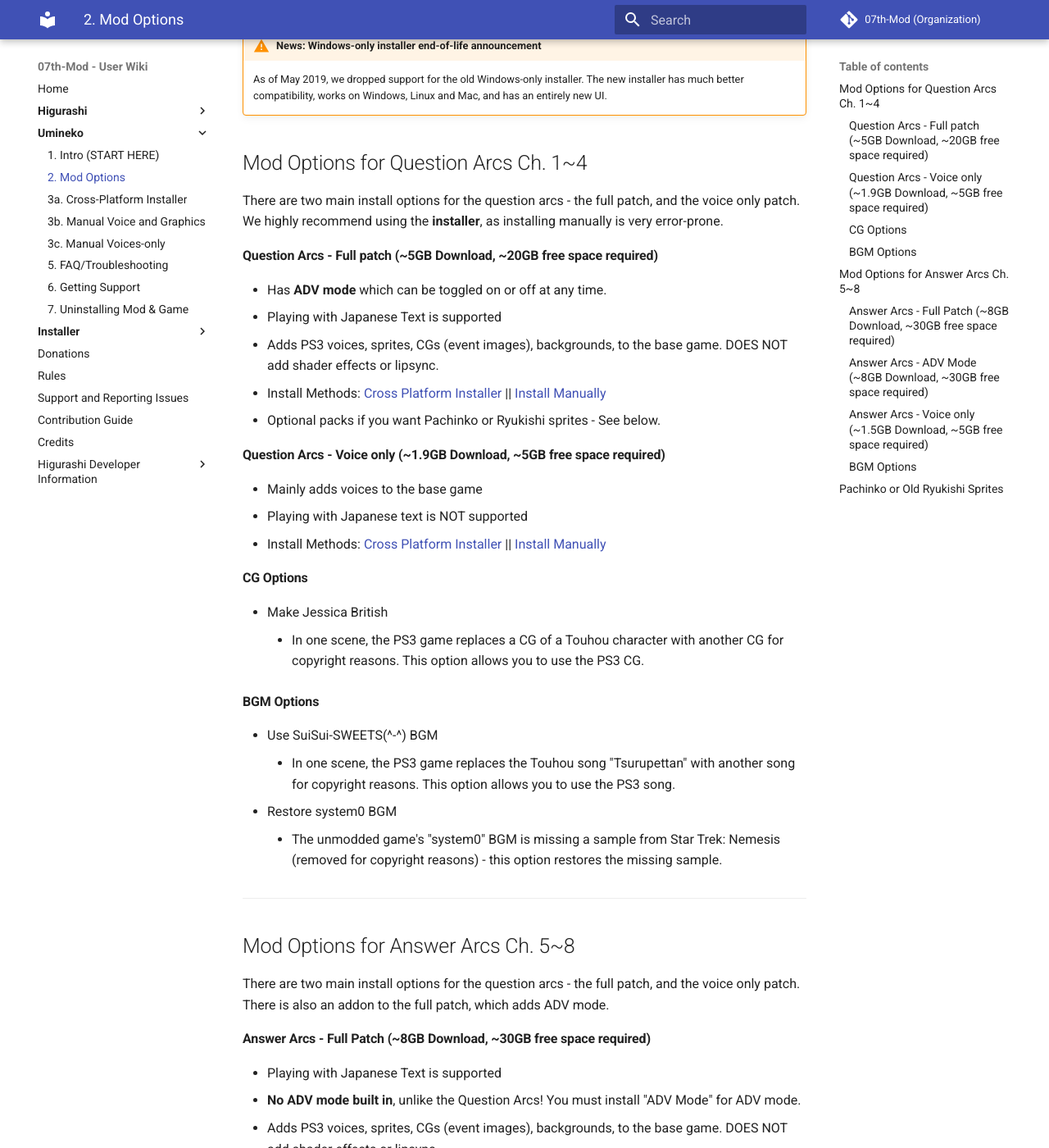
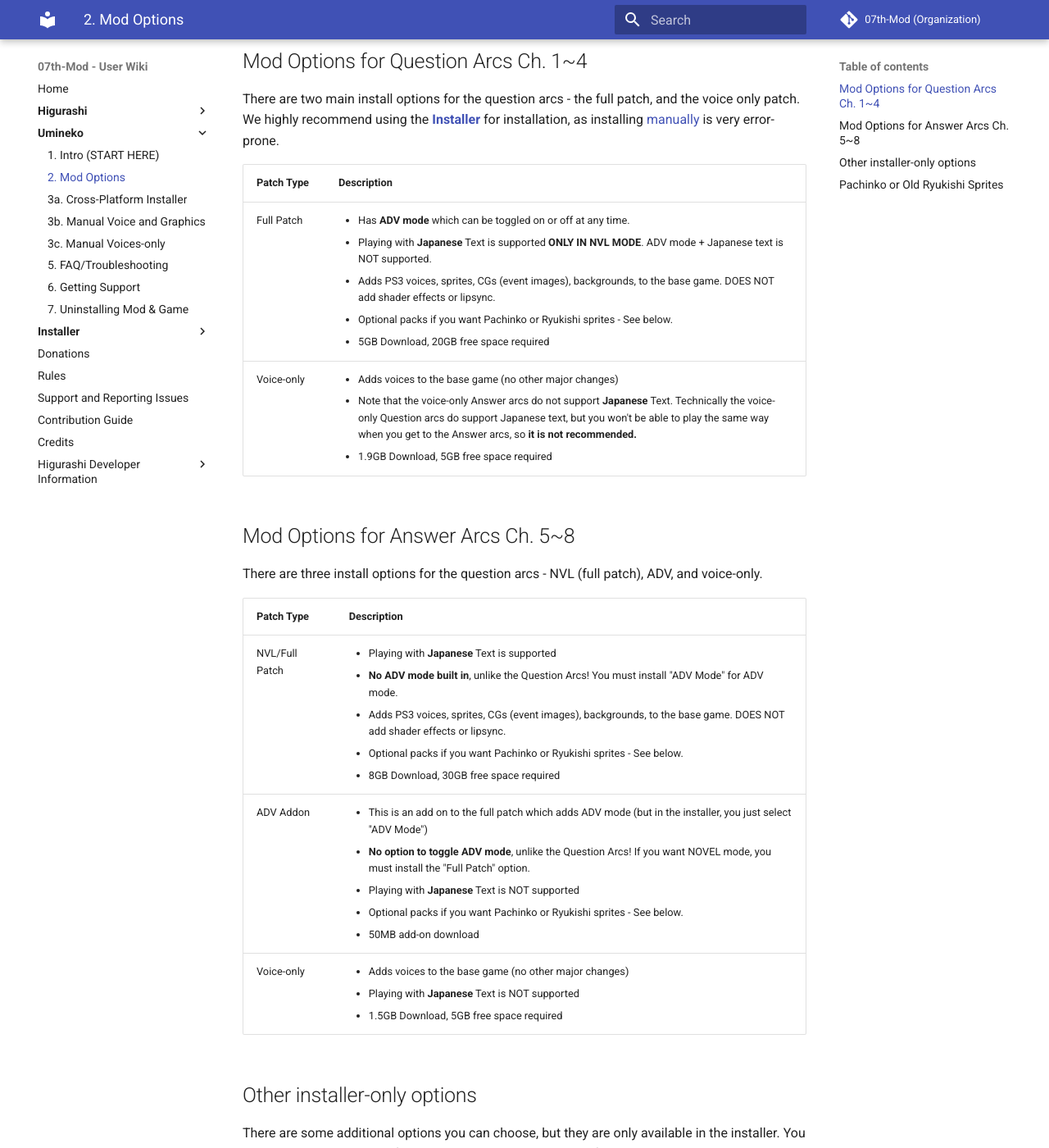
Before and after one commit to 07th-mod/wiki, an MkDocs documentation site: the page built from docs/Umineko/Umineko-Mod-Options.md, in a window 1280 px wide and 1400 px high, scrolled down 1210 px. Shown: the whole window at 82% size. Built offline with MkDocs 1.6.1 and Material for MkDocs 9.7.7, drawn with Linux system fonts in a browser that asks for light colours; some of the changed text lies outside the part shown.

Commit message:
Update formatting and content of umineko options page

```diff
--- a/docs/Umineko/Umineko-Getting-started.md
+++ b/docs/Umineko/Umineko-Getting-started.md
@@ -53,11 +53,13 @@
 
 ## Known Issues
 
+- Timed text/voice (timed text/voice which appears without you clicking to advance) won't advance automatically in the 'normal' scripts. This is fixed in the experimental scripts.
 - Older computers and computers using integrated graphics may have problems with the mod:
-  - The credits may not display at all (you will hear music, but only be shown a blank screen). We think this is because the 1080p credits images are too large for some computers to support, so the engine just does not display them at all. This usually affects users with (old) integrated graphics.
-  - You may encounter performance issues with old/slow CPUs, as the engine does quite a bit of graphics rendering on the CPU.
+    - The credits may not display at all (you will hear music, but only be shown a blank screen). We think this is because the 1080p credits images are too large for some computers to support, so the engine just does not display them at all. This usually affects users with (old) integrated graphics.
+    - You may encounter performance issues with old/slow CPUs, as the engine does quite a bit of graphics rendering on the CPU.
 - Steam Sync is disabled (See [the "Steam Sync doesn't work!" FAQ](Umineko-Part-0-TroubleShooting-and-FAQ.md#steam-sync-doesnt-work) if you wish to re-enable it)
 - For the Question Arcs, the voice quality near the start of the game is poor for some characters (sounds like a phasing effect). The raw PS3 audio files have this problem as well, so I don't think we can fix this.
+- If you want to play in Japanese, you should use the **experimental scripts** and **NVL** mode ONLY. Playing in Japanese with other options currently have issues.
 
 ## Higurashi Mod Feature Comparison
 
--- a/docs/Umineko/Umineko-Mod-Options.md
+++ b/docs/Umineko/Umineko-Mod-Options.md
@@ -45,72 +45,95 @@
 
 A more detailed sprite comparison, with more characters, may be found [here](https://07th-mod.com/wiki/Umineko/img/umineko-sprite-comparison.png).
 
-!!! warning "News: Windows-only installer end-of-life announcement"
-    As of May 2019, we dropped support for the old Windows-only installer. The new installer has much better compatibility, works on Windows, Linux and Mac, and has an entirely new UI.
-
 ## Mod Options for Question Arcs Ch. 1~4
 
-There are two main install options for the question arcs - the full patch, and the voice only patch. We highly recommend using the **installer**, as installing manually is very error-prone.
+There are two main install options for the question arcs - the full patch, and the voice only patch. We highly recommend using the **[Installer](Umineko-Part-3a-Cross-Platform-Installer.md)** for installation, as installing [manually]((Umineko-Part-1.1---Voices-only-Patch.md)) is very error-prone.
 
-#### Question Arcs - Full patch (~5GB Download, ~20GB free space required)
-
-- Has **ADV mode** which can be toggled on or off at any time.
-- Playing with Japanese Text is supported
-- Adds PS3 voices, sprites, CGs (event images), backgrounds, to the base game. DOES NOT add shader effects or lipsync.
-- Install Methods: [Cross Platform Installer](Umineko-Part-3a-Cross-Platform-Installer.md) || [Install Manually](Umineko-Part-1---Voice-and-Graphics-Patch.md)
-- Optional packs if you want Pachinko or Ryukishi sprites - See below.
-
-#### Question Arcs - Voice only (~1.9GB Download, ~5GB free space required)
-
-- Mainly adds voices to the base game
-- Playing with Japanese text is NOT supported
-- Install Methods:  [Cross Platform Installer](Umineko-Part-3a-Cross-Platform-Installer.md) || [Install Manually](Umineko-Part-1.1---Voices-only-Patch.md)
-
-#### CG Options
-
-- Make Jessica British
-    - In one scene, the PS3 game replaces a CG of a Touhou character with another CG for copyright reasons. This option allows you to use the PS3 CG.
-
-#### BGM Options
-
-- Use SuiSui-SWEETS(^-^) BGM
-    - In one scene, the PS3 game replaces the Touhou song "Tsurupettan" with another song for copyright reasons. This option allows you to use the PS3 song.
-- Restore system0 BGM
-    - The unmodded game's "system0" BGM is missing a sample from Star Trek: Nemesis (removed for copyright reasons) - this option restores the missing sample.
-
-----
+<table>
+    <thead>
+        <tr>
+            <th>Patch Type</th>
+            <th>Description</th>
+        </tr>
+    </thead>
+    <tbody>
+        <tr>
+            <td>Full Patch</td>
+            <td>
+                <ul>
+                    <li>Has <strong>ADV mode</strong> which can be toggled on or off at any time.</li>
+                    <li>Playing with <strong>Japanese</strong> Text is supported <strong>ONLY IN NVL MODE</strong>. ADV mode + Japanese text is NOT supported.</li>
+                    <li>Adds PS3 voices, sprites, CGs (event images), backgrounds, to the base game. DOES NOT add shader effects or lipsync.</li>
+                    <li>Optional packs if you want Pachinko or Ryukishi sprites - See below.</li>
+                    <li>5GB Download, 20GB free space required</li>
+                </ul>
+            </td>
+        </tr>
+        <tr>
+            <td>Voice-only</td>
+            <td>
+                <ul>
+                    <li>Adds voices to the base game (no other major changes)</li>
+                    <li>Note that the voice-only Answer arcs do not support <strong>Japanese</strong> Text. Technically the voice-only Question arcs do support Japanese text, but you won't be able to play the same way when you get to the Answer arcs, so <strong>it is not recommended.</strong></li>
+                    <li>1.9GB Download, 5GB free space required</li>
+                </ul>
+            </td>
+        </tr>
+    </tbody>
+</table>
 
 ## Mod Options for Answer Arcs Ch. 5~8
 
-There are two main install options for the question arcs - the full patch, and the voice only patch. There is also an addon to the full patch, which adds ADV mode.
+There are three install options for the question arcs - NVL (full patch), ADV, and voice-only.
 
-#### Answer Arcs - Full Patch (~8GB Download, ~30GB free space required)
+<table>
+    <thead>
+        <tr>
+            <th>Patch Type</th>
+            <th>Description</th>
+        </tr>
+    </thead>
+    <tbody>
+        <tr>
+            <td>NVL/Full Patch</td>
+            <td>
+                <ul>
+                    <li>Playing with <strong>Japanese</strong> Text is supported</li>
+                    <li><strong>No ADV mode built in</strong>, unlike the Question Arcs! You must install "ADV Mode" for ADV mode.</li>
+                    <li>Adds PS3 voices, sprites, CGs (event images), backgrounds, to the base game. DOES NOT add shader effects or lipsync.</li>
+                    <li>Optional packs if you want Pachinko or Ryukishi sprites - See below.</li>
+                    <li>8GB Download, 30GB free space required</li>
+                </ul>
+            </td>
+        </tr>
+        <tr>
+            <td>ADV Addon</td>
+            <td>
+                <ul>
+                    <li>This is an add on to the full patch which adds ADV mode (but in the installer, you just select "ADV Mode")</li>
+                    <li><strong>No option to toggle ADV mode</strong>, unlike the Question Arcs! If you want NOVEL mode, you must install the "Full Patch" option.</li>
+                    <li>Playing with <strong>Japanese</strong> Text is NOT supported</li>
+                    <li>Optional packs if you want Pachinko or Ryukishi sprites - See below.</li>
+                    <li>50MB add-on download</li>
+                </ul>
+            </td>
+        </tr>
+        <tr>
+            <td>Voice-only</td>
+            <td>
+                <ul>
+                    <li>Adds voices to the base game (no other major changes)</li>
+                    <li>Playing with <strong>Japanese</strong> Text is NOT supported</strong></li>
+                    <li>1.5GB Download, 5GB free space required</li>
+                </ul>
+            </td>
+        </tr>
+    </tbody>
+</table>
 
-- Playing with Japanese Text is supported
-- **No ADV mode built in**, unlike the Question Arcs! You must install "ADV Mode" for ADV mode.
-- Adds PS3 voices, sprites, CGs (event images), backgrounds, to the base game. DOES NOT add shader effects or lipsync.
-- Install Methods:  [Cross Platform Installer](Umineko-Part-3a-Cross-Platform-Installer.md) || [Install Manually](Umineko-Part-1---Voice-and-Graphics-Patch.md)
-- Optional packs if you want Pachinko or Ryukishi sprites - See below.
+## Other installer-only options
 
-#### Answer Arcs - ADV Mode (~8GB Download, ~30GB free space required)
-
-- This is an add on to the full patch which adds ADV mode (but in the installer, you just select "ADV Mode")
-- **No option to toggle ADV mode**, unlike the Question Arcs! If you want NOVEL mode, you must install the "Full Patch" option.
-- Playing with Japanese Text is NOT supported
-- Install Methods:  [Cross Platform Installer](Umineko-Part-3a-Cross-Platform-Installer.md) || [Install Manually](Umineko-Part-1---Voice-and-Graphics-Patch.md)
-- Optional packs if you want Pachinko or Ryukishi sprites - See below.
-
-#### Answer Arcs - Voice only (~1.5GB Download, ~5GB free space required)
-
-- Mainly adds voices to the base game
-- Playing with Japanese text is NOT supported
-- Install Methods:  [Cross Platform Installer](Umineko-Part-3a-Cross-Platform-Installer.md) || [Install Manually](Umineko-Part-1.1---Voices-only-Patch.md)
-
-#### BGM Options
-
-- Restore and Repair BGM
-    - The unmodded game's "system0" BGM is missing a sample from Star Trek: Nemesis (removed for copyright reasons) - this option restores the missing sample.
-    - The unmodded game's "kuina.ogg" was slightly corrupted at the 53 second mark - this option repairs the corruption.
+There are some additional options you can choose, but they are only available in the installer. You can read the description of these options in the installer itself.
 
 ----
 
```
